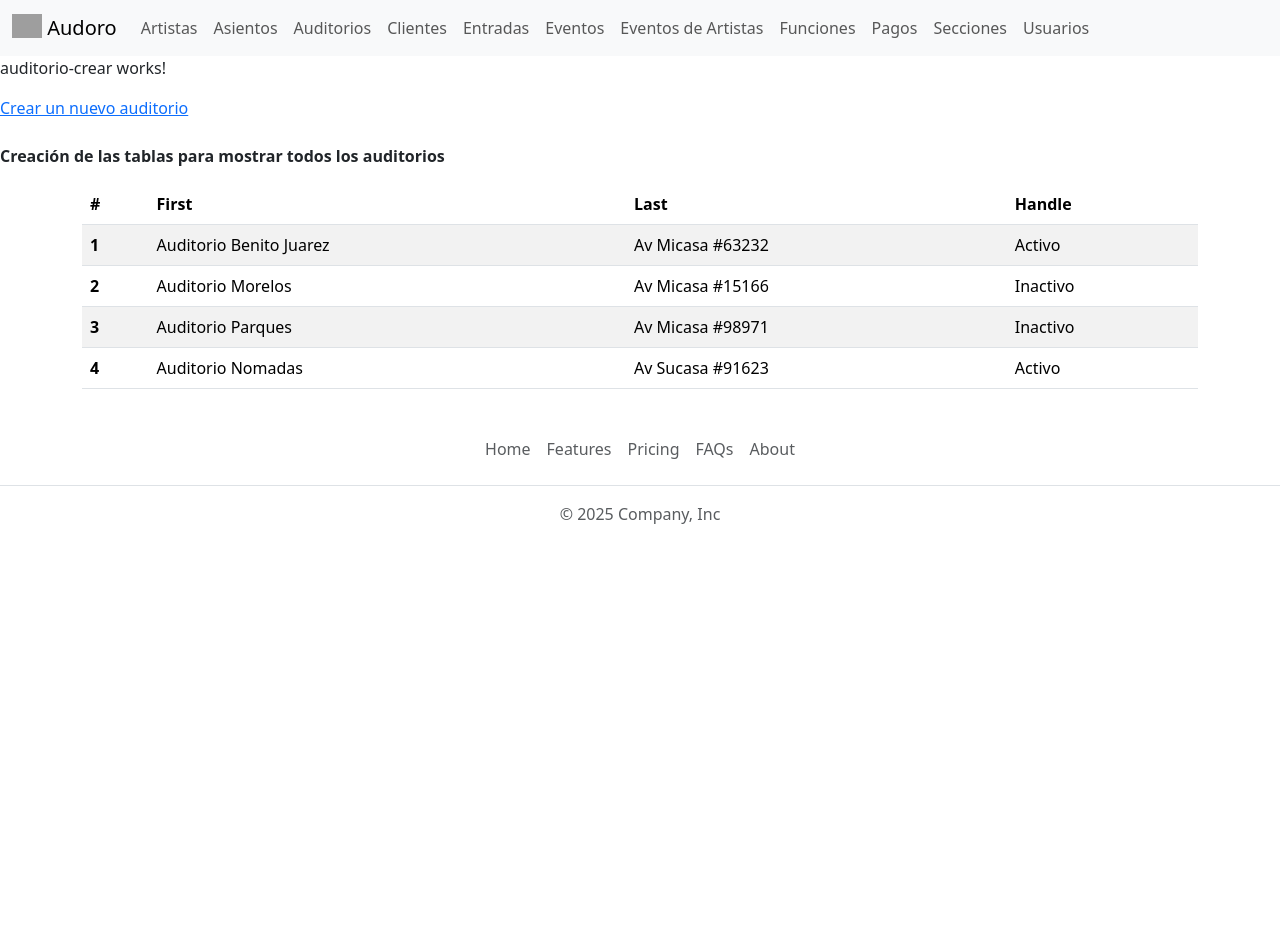
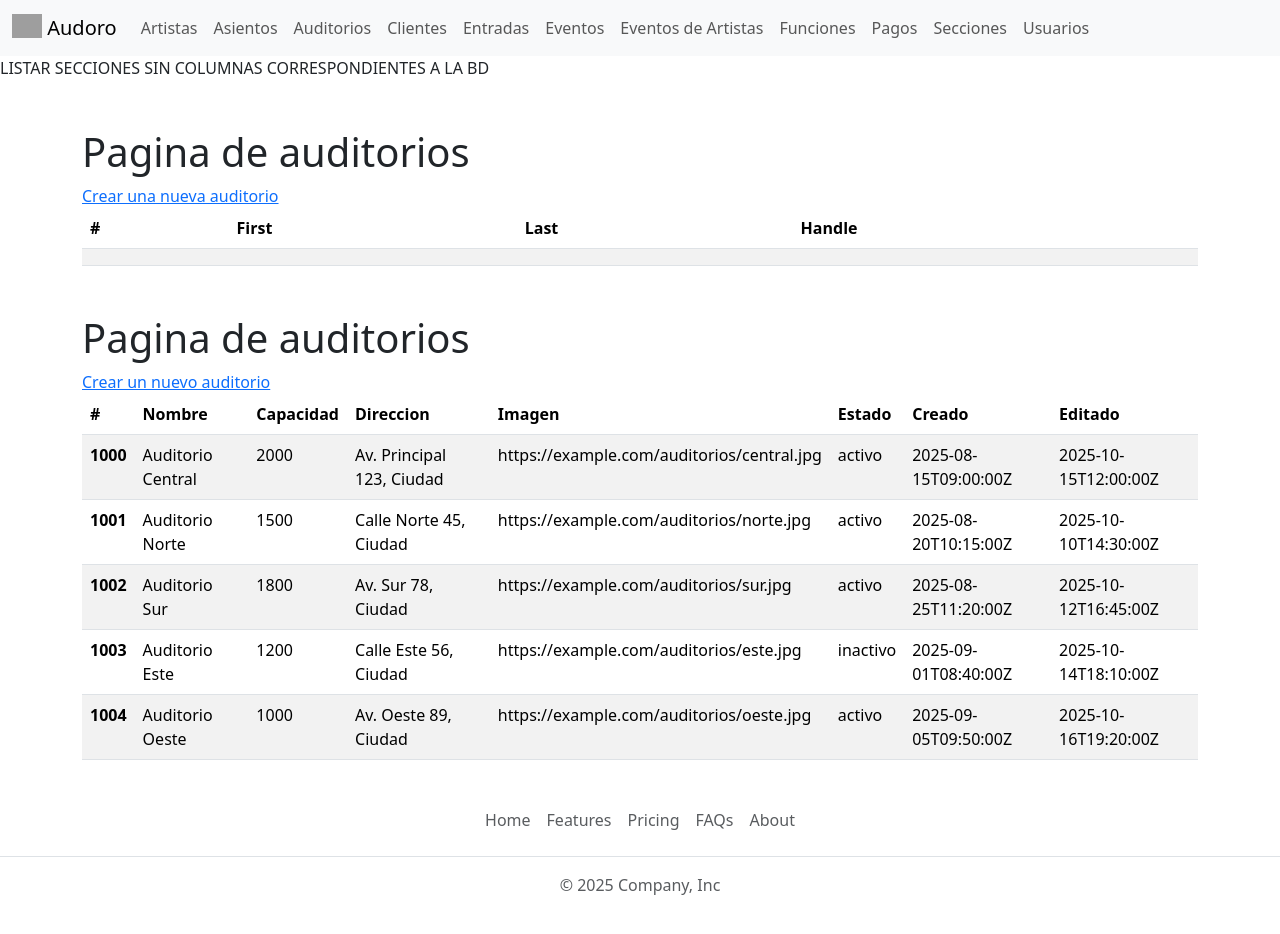
Before and after one commit to Ricomami/Auditorio-FrontEnd, an Angular app: page /auditorio in a window 1280 px wide. Shown: the top 934 px of the page. Before the commit the page ends 800 px from the top, so only its background shows below. Built offline with nearby package versions, Linux system fonts and the light colour scheme; grey boxes are pictures that could not be loaded.

Commit message:
Se agrego la carpeta 'src/app/auditorio' con el crear y listar respectivos para auditorios

```diff
--- a/src/app/auditorio/auditorio-crear/auditorio-crear.html
+++ b/src/app/auditorio/auditorio-crear/auditorio-crear.html
@@ -1 +1,53 @@
-<p>Creación del formulario para crear auditorios</p>
+<!-- CUESTIONARIO SIN COLUMNAS CORRESPONDIENTES A LA BD -->
+<div class="container">
+    <h1 class="mt-5">Crear auditorio nueva</h1>
+    <a [routerLink]="['/auditorio']" href="#">Regresar</a>
+
+    <form>
+        <div class="mb-3">
+            <label for="exampleInputEmail1" class="form-label">Email address</label>
+            <input type="email" class="form-control" id="exampleInputEmail1" aria-describedby="emailHelp">
+            <div id="emailHelp" class="form-text">We'll never share your email with anyone else.</div>
+        </div>
+        <div class="mb-3">
+            <label for="exampleInputPassword1" class="form-label">Password</label>
+            <input type="password" class="form-control" id="exampleInputPassword1">
+        </div>
+        <div class="mb-3 form-check">
+            <input type="checkbox" class="form-check-input" id="exampleCheck1">
+            <label class="form-check-label" for="exampleCheck1">Check me out</label>
+        </div>
+        <button type="submit" class="btn btn-primary">Submit</button>
+    </form>
+</div>
+<!-- CUESTIONARIO CON COLUMNAS CORRESPONDIENTES A LA BD -->
+<div class="container">
+    <h1 class="mt-5">Crear auditorio nueva</h1>
+    <a [routerLink]="['/auditorio']" href="#">Regresar</a>
+
+    <form class="mt-5">
+        <div class="mb-3">
+            <label for="exampleInputEmail1" class="form-label">Nombre del Auditorio</label>
+            <input type="text" class="form-control" id="exampleInputEmail1" aria-describedby="emailHelp">
+        </div>
+        <div class="mb-3">
+            <label for="exampleInputPassword1" class="form-label">Capacidad del auditorio</label>
+            <input type="text" class="form-control" id="exampleInputPassword1">
+        </div>
+        <div class="mb-3">
+            <label for="exampleInputPassword1" class="form-label">Direccion del auditorio</label>
+            <input type="text" class="form-control" id="exampleInputPassword1">
+        </div>
+        <div class="mb-3">
+            <label for="exampleInputPassword1" class="form-label">Imagen</label>
+            <input type="text" class="form-control" id="exampleInputPassword1">
+        </div>
+        <select class="form-select mb-3" aria-label="Default select example">
+            <option selected>Estado</option>
+            <option value="1">Activo</option>
+            <option value="2">Inactivo</option>
+            <option value="3">Mantenimiento</option>
+        </select>
+        <button type="submit" class="btn btn-primary">Submit</button>
+    </form>
+</div>
--- a/src/app/auditorio/auditorio-crear/auditorio-crear.ts
+++ b/src/app/auditorio/auditorio-crear/auditorio-crear.ts
@@ -1,8 +1,10 @@
 import { Component } from '@angular/core';
+import { CommonModule } from '@angular/common';
+import { RouterLink } from '@angular/router';
 
 @Component({
   selector: 'app-auditorio-crear',
-  imports: [],
+  imports: [RouterLink, CommonModule],
   templateUrl: './auditorio-crear.html',
   styleUrl: './auditorio-crear.css'
 })
--- a/src/app/auditorio/auditorio-listar/auditorio-listar.html
+++ b/src/app/auditorio/auditorio-listar/auditorio-listar.html
@@ -1,9 +1,7 @@
-<p>auditorio-crear works!</p>
-<a [routerLink]="['/auditorio/crear']" href="#">Crear un nuevo auditorio</a>
-<br>
-<br>
-<b><p>Creación de las tablas para mostrar todos los auditorios</p></b>
+LISTAR SECCIONES SIN COLUMNAS CORRESPONDIENTES A LA BD
 <div class="container">
+  <h1 class="mt-5">Pagina de auditorios</h1>
+  <a [routerLink]="['/auditorio/crear']" href="#">Crear una nueva auditorio</a>
 
     <table class="table table-striped">
       <thead>
@@ -15,12 +13,44 @@
         </tr>
       </thead>
       <tbody>
-        <tr *ngFor="let auditorio of auditorios">
-          <th scope="row"> {{ auditorio.id }}</th>
-          <td>{{ auditorio.nombre }}</td>
-          <td>{{ auditorio.direccion }}</td>
-          <td>{{ auditorio.estado }}</td>
+        <tr>
+          <th scope="row"></th>
+          <td></td>
+          <td></td>
+          <td></td>
         </tr>
       </tbody>
     </table>
 </div>
+
+<div class="container">
+  <h1 class="mt-5">Pagina de auditorios</h1>
+  <a [routerLink]="['/auditorio/crear']" href="#">Crear un nuevo auditorio</a>
+
+    <table class="table table-striped">
+      <thead>
+        <tr>
+          <th scope="col">#</th>
+          <th scope="col">Nombre</th>
+          <th scope="col">Capacidad</th>
+          <th scope="col">Direccion</th>
+          <th scope="col">Imagen</th>
+          <th scope="col">Estado</th>
+          <th scope="col">Creado</th>
+          <th scope="col">Editado</th>
+        </tr>
+      </thead>
+      <tbody>
+        <tr *ngFor="let auditorio of auditorios">
+          <th scope="row"> {{ auditorio.id }}</th>
+          <td>{{ auditorio.nombre }}</td>
+          <td>{{ auditorio.capacidad}}</td>
+          <td>{{ auditorio.direccion }}</td>
+          <td>{{ auditorio.imagen }}</td>
+          <td>{{ auditorio.estado }}</td>
+          <td>{{ auditorio.creado }}</td>
+          <td>{{ auditorio.actualizado }}</td>
+        </tr>
+      </tbody>
+    </table>
+</div>
--- a/src/app/auditorio/auditorio-listar/auditorio-listar.ts
+++ b/src/app/auditorio/auditorio-listar/auditorio-listar.ts
@@ -4,15 +4,21 @@ import { RouterLink } from '@angular/router';
 
 @Component({
   selector: 'app-auditorio-listar',
-  imports: [ RouterLink, CommonModule ],
+  imports: [RouterLink, CommonModule],
   templateUrl: './auditorio-listar.html',
   styleUrl: './auditorio-listar.css',
 })
 export class AuditorioListar {
   auditorios = [
-    {id: 1, nombre: "Auditorio Benito Juarez", direccion: "Av Micasa #63232", estado: "Activo"},
-    {id: 2, nombre: "Auditorio Morelos", direccion: "Av Micasa #15166", estado: "Inactivo"},
-    {id: 3, nombre: "Auditorio Parques", direccion: "Av Micasa #98971", estado: "Inactivo"},
-    {id: 4, nombre: "Auditorio Nomadas", direccion: "Av Sucasa #91623", estado: "Activo"},
+    { id: 1000, nombre: "Auditorio Central", capacidad: "2000", direccion: "Av. Principal 123, Ciudad", imagen: "https://example.com/auditorios/central.jpg", estado: "activo", creado: "2025-08-15T09:00:00Z", actualizado: "2025-10-15T12:00:00Z" },
+    { id: 1001, nombre: "Auditorio Norte", capacidad: "1500", direccion: "Calle Norte 45, Ciudad", imagen: "https://example.com/auditorios/norte.jpg", estado: "activo", creado: "2025-08-20T10:15:00Z", actualizado: "2025-10-10T14:30:00Z" },
+    { id: 1002, nombre: "Auditorio Sur", capacidad: "1800", direccion: "Av. Sur 78, Ciudad", imagen: "https://example.com/auditorios/sur.jpg", estado: "activo", creado: "2025-08-25T11:20:00Z", actualizado: "2025-10-12T16:45:00Z" },
+    { id: 1003, nombre: "Auditorio Este", capacidad: "1200", direccion: "Calle Este 56, Ciudad", imagen: "https://example.com/auditorios/este.jpg", estado: "inactivo", creado: "2025-09-01T08:40:00Z", actualizado: "2025-10-14T18:10:00Z" },
+    { id: 1004, nombre: "Auditorio Oeste", capacidad: "1000", direccion: "Av. Oeste 89, Ciudad", imagen: "https://example.com/auditorios/oeste.jpg", estado: "activo", creado: "2025-09-05T09:50:00Z", actualizado: "2025-10-16T19:20:00Z" },
+
+    // { id: 1, nombre: "Auditorio Benito Juarez", direccion: "Av Micasa #63232", estado: "Activo" },
+    // { id: 2, nombre: "Auditorio Morelos", direccion: "Av Micasa #15166", estado: "Inactivo" },
+    // { id: 3, nombre: "Auditorio Parques", direccion: "Av Micasa #98971", estado: "Inactivo" },
+    // { id: 4, nombre: "Auditorio Nomadas", direccion: "Av Sucasa #91623", estado: "Activo" },
   ];
 }
```
